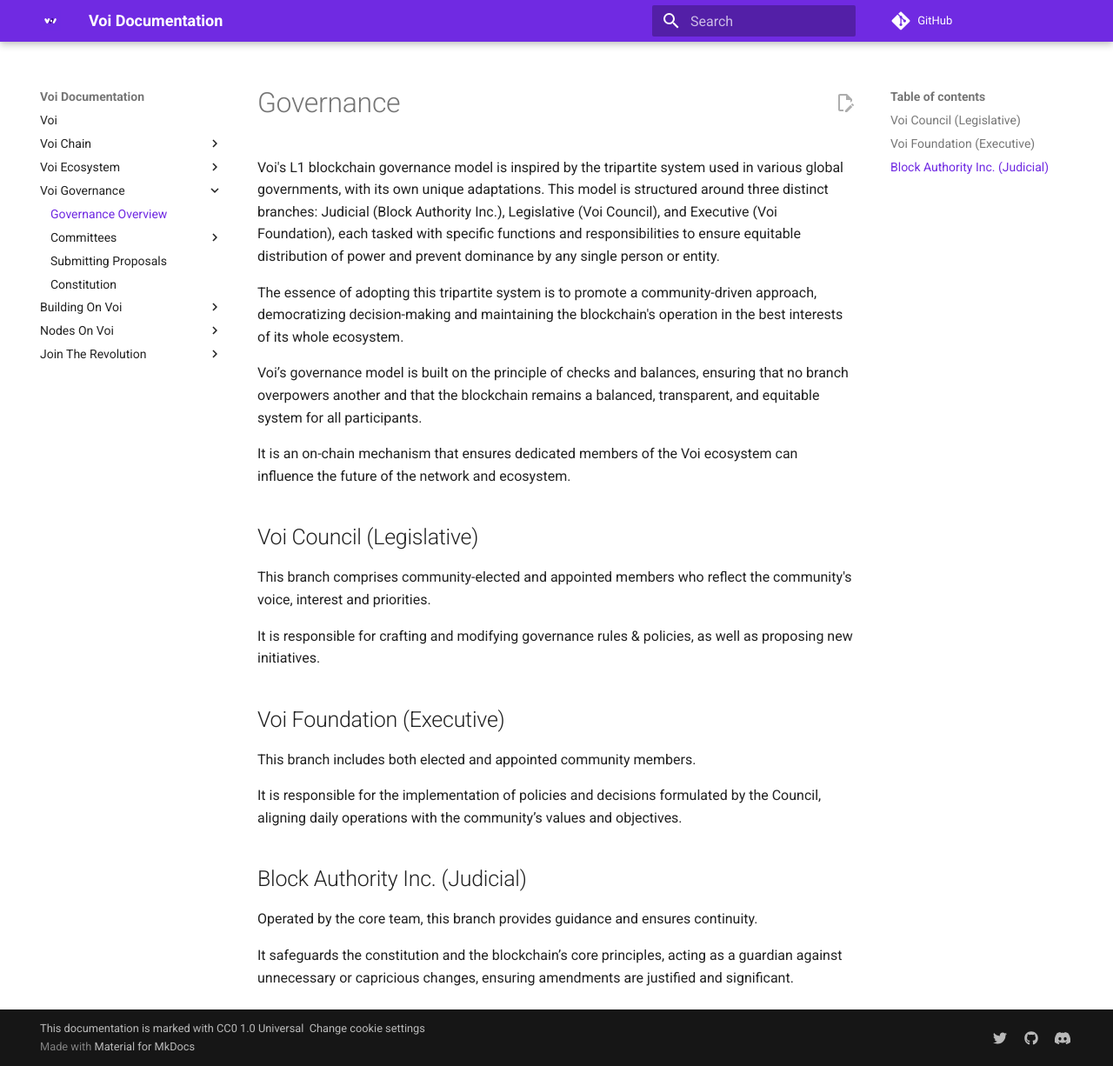
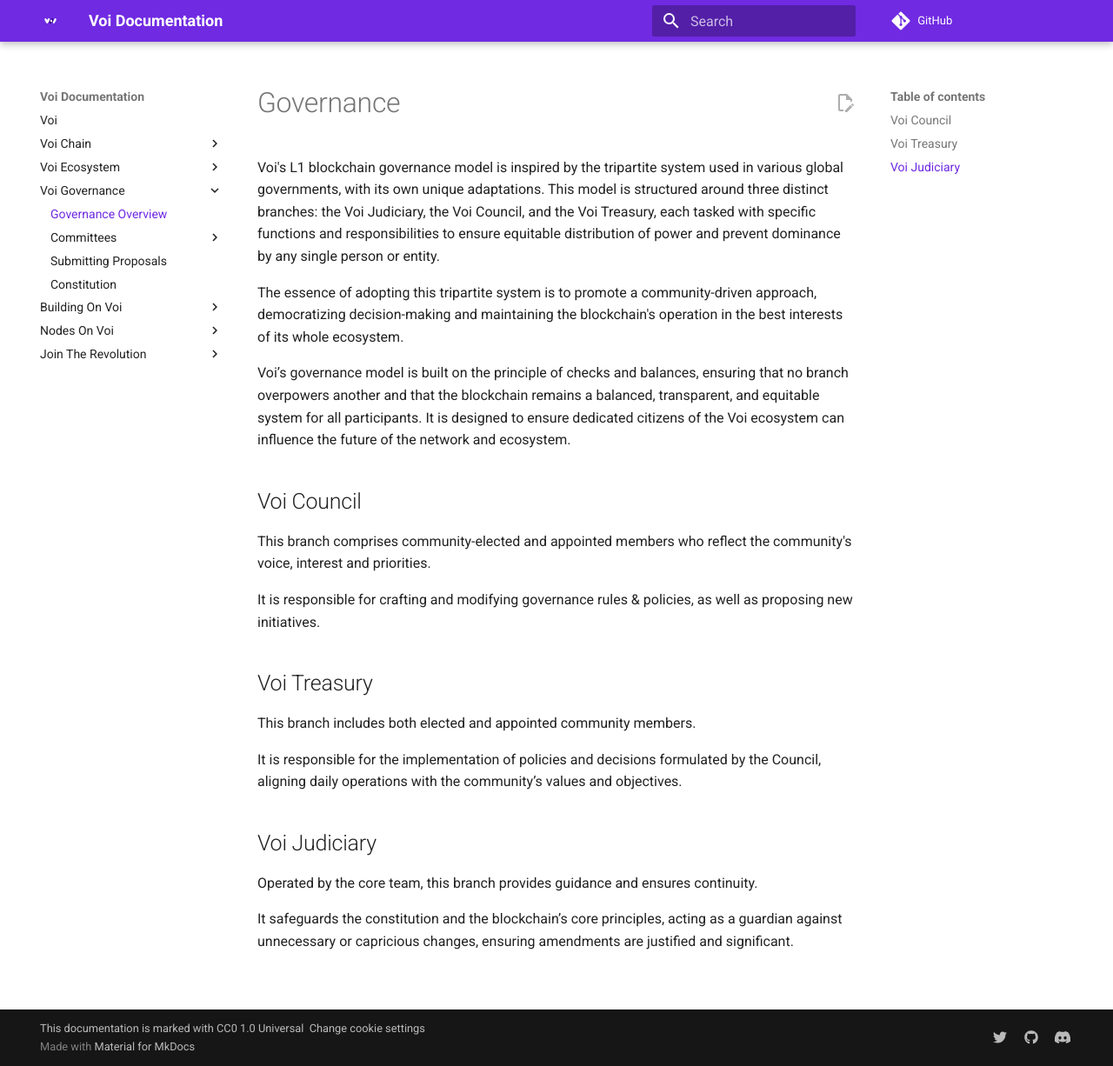
Before and after one commit to VoiNetwork/learn-more, an MkDocs documentation site: the page built from docs/governance/governance.md, in a window 1280 px wide and 1226 px high. Shown: the whole window at 87% size. Built offline with MkDocs 1.6.1 and Material for MkDocs 9.7.7, drawn with Linux system fonts in a browser that asks for light colours; plug-ins that fetch from the network failed and are left out; comment, search, counter and statistics services are not loaded.

Commit message:
Update governance.md

```diff
--- a/docs/governance/governance.md
+++ b/docs/governance/governance.md
@@ -1,24 +1,22 @@
 # Governance
 
-Voi's L1 blockchain governance model is inspired by the tripartite system used in various global governments, with its own unique adaptations. This model is structured around three distinct branches: Judicial (Block Authority Inc.), Legislative (Voi Council), and Executive (Voi Foundation), each tasked with specific functions and responsibilities to ensure equitable distribution of power and prevent dominance by any single person or entity.
+Voi's L1 blockchain governance model is inspired by the tripartite system used in various global governments, with its own unique adaptations. This model is structured around three distinct branches: the Voi Judiciary, the Voi Council, and the Voi Treasury, each tasked with specific functions and responsibilities to ensure equitable distribution of power and prevent dominance by any single person or entity.
 
 The essence of adopting this tripartite system is to promote a community-driven approach, democratizing decision-making and maintaining the blockchain's operation in the best interests of its whole ecosystem.
 
-Voi’s governance model is built on the principle of checks and balances, ensuring that no branch overpowers another and that the blockchain remains a balanced, transparent, and equitable system for all participants.
+Voi’s governance model is built on the principle of checks and balances, ensuring that no branch overpowers another and that the blockchain remains a balanced, transparent, and equitable system for all participants. It is designed to ensure dedicated citizens of the Voi ecosystem can influence the future of the network and ecosystem.
 
-It is an on-chain mechanism that ensures dedicated members of the Voi ecosystem can influence the future of the network and ecosystem.
-
-## Voi Council (Legislative)
+## Voi Council
 This branch comprises community-elected and appointed members who reflect the community's voice, interest and priorities.
 
 It is responsible for crafting and modifying governance rules & policies, as well as proposing new initiatives.
 
-## Voi Foundation (Executive)
+## Voi Treasury
 This branch includes both elected and appointed community members.
 
 It is responsible for the implementation of policies and decisions formulated by the Council, aligning daily operations with the community’s values and objectives.
 
-## Block Authority Inc. (Judicial)
+## Voi Judiciary
 Operated by the core team, this branch provides guidance and ensures continuity.
 
 It safeguards the constitution and the blockchain’s core principles, acting as a guardian against unnecessary or capricious changes, ensuring amendments are justified and significant.
```
